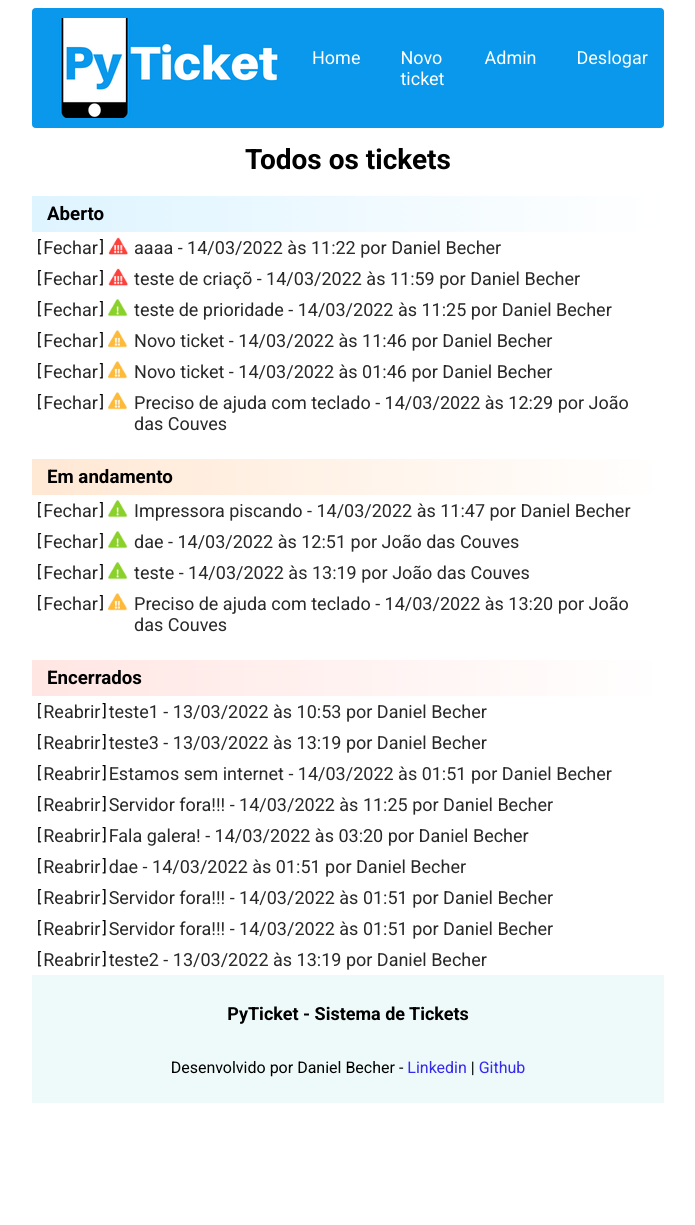
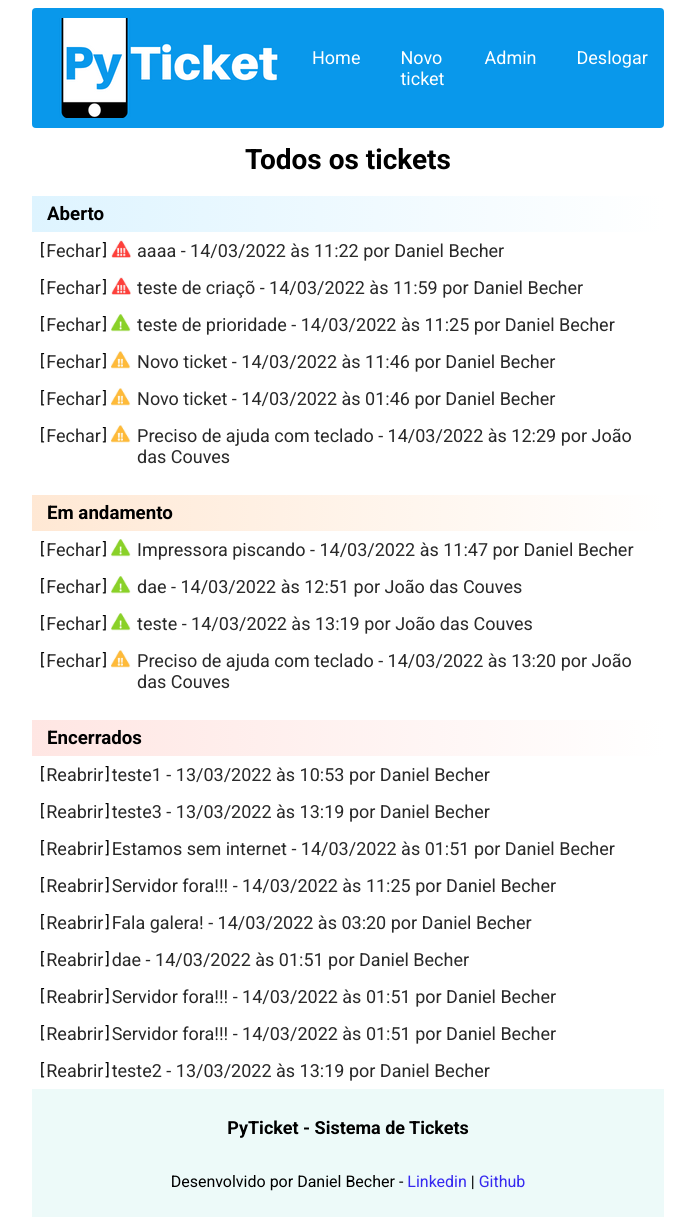
Before and after one commit to danielbecher/pyticket, a Django app: page /tickets/ in a window 1280 px wide. Shown: the whole page, without its empty margins (292-987 px from the left). Before the commit the page ends 1103 px from the top, so only its background shows below. Run offline with Django 4.2, Linux system fonts and the light colour scheme; a user stored in the database is signed in; data comes from the database, SQL or seed files in the repository.

Commit message:
Alterando alguns estilos CSS

```diff
--- a/pyticket/static/css/tickets.css
+++ b/pyticket/static/css/tickets.css
@@ -59,6 +59,7 @@
 .tickets__lista--item {
     display: flex;
     padding: 5px 5px;
+    margin: 3px;
 }
 
 .tickets__lista--itemfechado {
```
